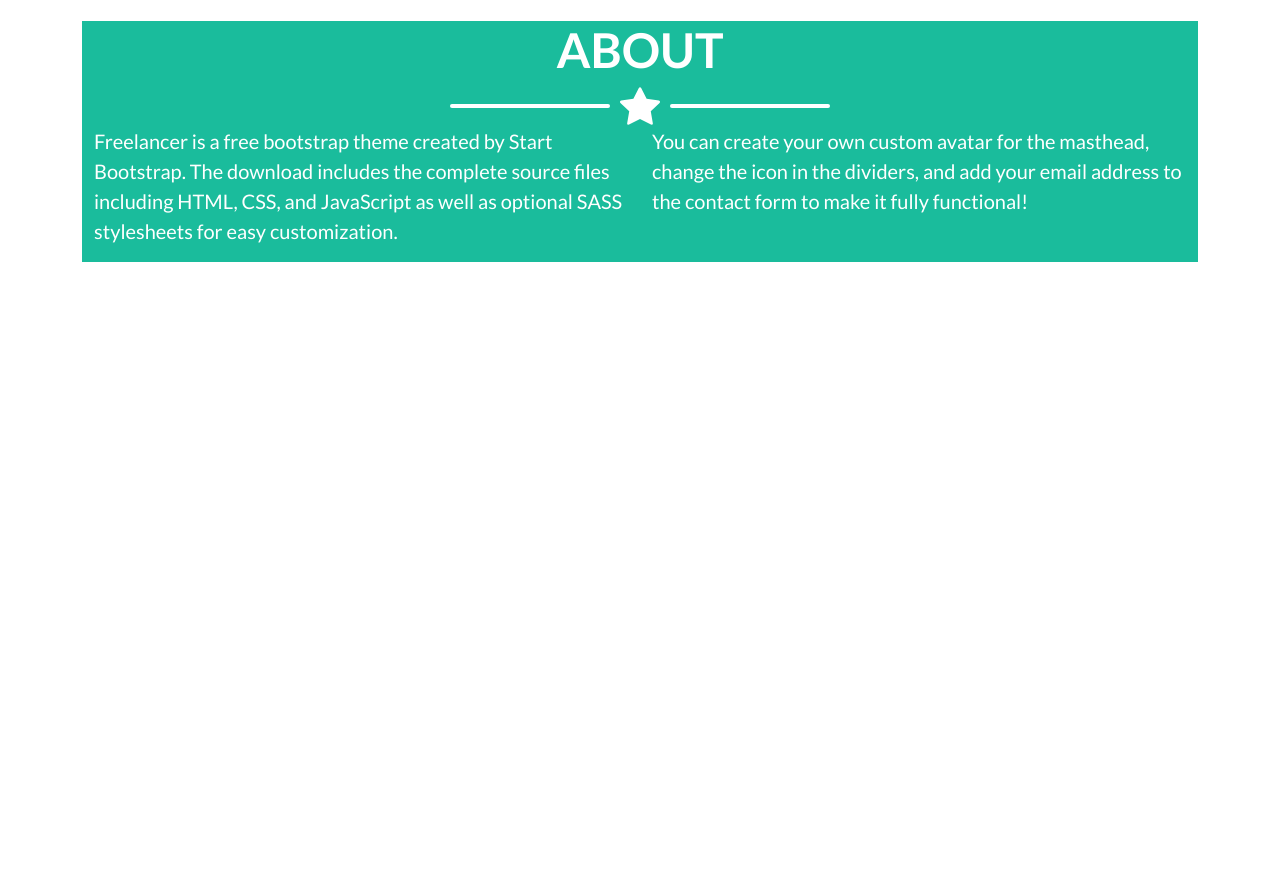
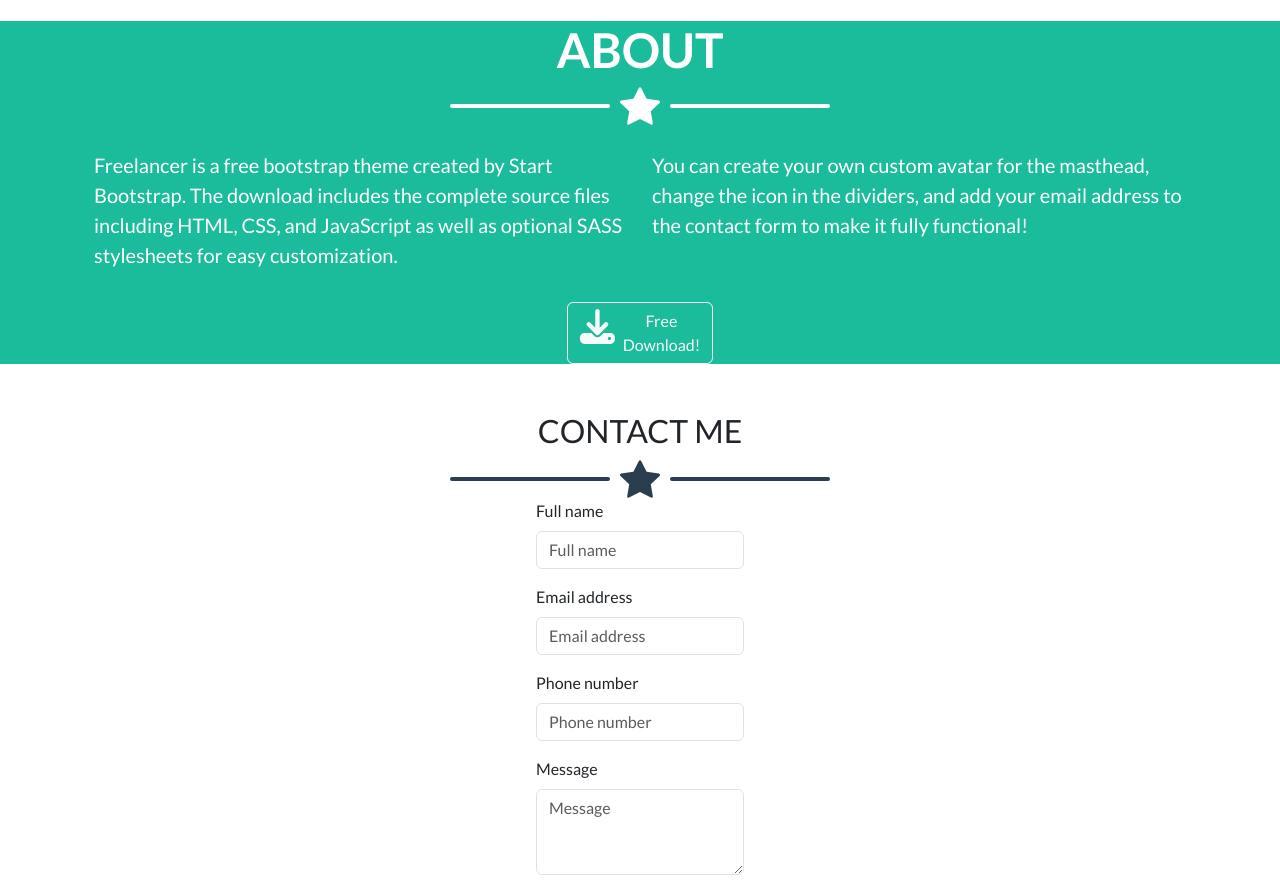
Before and after one commit to JMoralesNunez/Bootstrap, a plain HTML site: page index.html in a window 1280 px wide. Shown: the part 1400-2291 px from the top of the page. Before the commit the page ends 1662 px from the top, so only its background shows below. Drawn offline with nearby package versions, Linux system fonts and the light colour scheme.

Commit message:
Update index.html

```diff
--- a/index.html
+++ b/index.html
@@ -3,14 +3,14 @@
 <head>
     <meta charset="UTF-8">
     <meta name="viewport" content="width=device-width, initial-scale=1.0">
-    <title>Document</title>
+    <title>Start Bootstrap</title>
     <link href="https://cdn.jsdelivr.net/npm/bootstrap@5.3.6/dist/css/bootstrap.min.css" rel="stylesheet" integrity="sha384-4Q6Gf2aSP4eDXB8Miphtr37CMZZQ5oXLH2yaXMJ2w8e2ZtHTl7GptT4jmndRuHDT" crossorigin="anonymous">
     <link rel="stylesheet" href="./css/custom.css">
     <link rel="preconnect" href="https://fonts.googleapis.com">
     <link rel="preconnect" href="https://fonts.gstatic.com" crossorigin>
     <link href="https://fonts.googleapis.com/css2?family=Lato:ital,wght@0,100;0,300;0,400;0,700;0,900;1,100;1,300;1,400;1,700;1,900&display=swap" rel="stylesheet">
 </head>
-<body data-bs-spy="scroll" data-bs-target="#navbar">
+<body data-bs-spy="scroll" data-bs-target="#navbar"data-bs-root-margin="0px 0px -40%" data-bs-smooth-scroll="true" class="scrollspy-example">
     <nav class="navbar navbar-expand-lg bg-dark navbar-dark fixed-top" id="navbar">
         <div class="container">
             <a class="navbar-brand" href="#">START BOOTSTRAP</a>
@@ -27,7 +27,7 @@
                         <a class="nav-link" href="#about">ABOUT</a>
                     </li>
                     <li class="nav-item ms-2">
-                        <a class="nav-link" href="#">CONTACT</a>
+                        <a class="nav-link" href="#contact">CONTACT</a>
                     </li>
                 </ul>
             </div>
@@ -90,6 +90,7 @@
                 </div>
             </div>
         </div>
+    </div>
     <div class="container-fluid d-flex flex-column justify-content-center align-items-center mt-5 about" id="about">
         <h2>ABOUT</h2>
         <div class="divider">
@@ -101,10 +102,43 @@
             </div>
             <div class="divider-line"></div>
         </div>
-        <div class="row row-cols-1 row-cols-sm-1 row-cols-md-2" >
+        <div class="container row row-cols-1 row-cols-sm-1 row-cols-md-2 mt-4" >
             <p>Freelancer is a free bootstrap theme created by Start Bootstrap. The download includes the complete source files including HTML, CSS, and JavaScript as well as optional SASS stylesheets for easy customization.</p>
             <p>You can create your own custom avatar for the masthead, change the icon in the dividers, and add your email address to the contact form to make it fully functional!</p>
         </div>
+        <button type="button" class="btn btn-outline-light d-flex gap-2 mt-3">
+            <svg xmlns="http://www.w3.org/2000/svg" viewBox="0 0 512 512"> <path fill="currentColor" d="M288 32c0-17.7-14.3-32-32-32s-32 14.3-32 32l0 242.7-73.4-73.4c-12.5-12.5-32.8-12.5-45.3 0s-12.5 32.8 0 45.3l128 128c12.5 12.5 32.8 12.5 45.3 0l128-128c12.5-12.5 12.5-32.8 0-45.3s-32.8-12.5-45.3 0L288 274.7 288 32zM64 352c-35.3 0-64 28.7-64 64l0 32c0 35.3 28.7 64 64 64l384 0c35.3 0 64-28.7 64-64l0-32c0-35.3-28.7-64-64-64l-101.5 0-45.3 45.3c-25 25-65.5 25-90.5 0L165.5 352 64 352zm368 56a24 24 0 1 1 0 48 24 24 0 1 1 0-48z"/></svg> Free Download!
+        </button>
+    </div>
+    <div class="container d-flex flex-column justify-content-center align-items-center mt-5 contact" id="contact">
+        <h2>CONTACT ME</h2>
+        <div class="divider divider-dark ">
+            <div class="divider-line"></div>
+            <div class="divider-icon">
+                <div class="divider-custom-icon">
+                    <img src="./img/star-fill-dark.svg" alt="star icon">
+                </div>
+            </div>
+            <div class="divider-line"></div>
+        </div>
+        <form action="">
+            <div class="mb-3">
+                <label for="full_name" class="form-label">Full name</label>
+                <input type="text" class="form-control" id="full_name" aria-describedby="emailHelp" placeholder="Full name">
+            </div>
+            <div class="mb-3">
+                <label for="email" class="form-label">Email address</label>
+                <input type="email" class="form-control" id="email" aria-describedby="emailHelp" placeholder="Email address">
+            </div>
+            <div class="mb-3">
+                <label for="phone" class="form-label">Phone number</label>
+                <input type="text" class="form-control" id="phone" aria-describedby="emailHelp" placeholder="Phone number">
+            </div>
+            <div class="mb-3">
+                <label for="message" class="form-label">Message</label>
+                <textarea class="form-control" id="message" rows="3" placeholder="Message"></textarea>
+            </div>
+        </form>
     </div>
     <script src="https://cdn.jsdelivr.net/npm/bootstrap@5.3.6/dist/js/bootstrap.bundle.min.js" integrity="sha384-j1CDi7MgGQ12Z7Qab0qlWQ/Qqz24Gc6BM0thvEMVjHnfYGF0rmFCozFSxQBxwHKO" crossorigin="anonymous"></script>
 </body>
```
